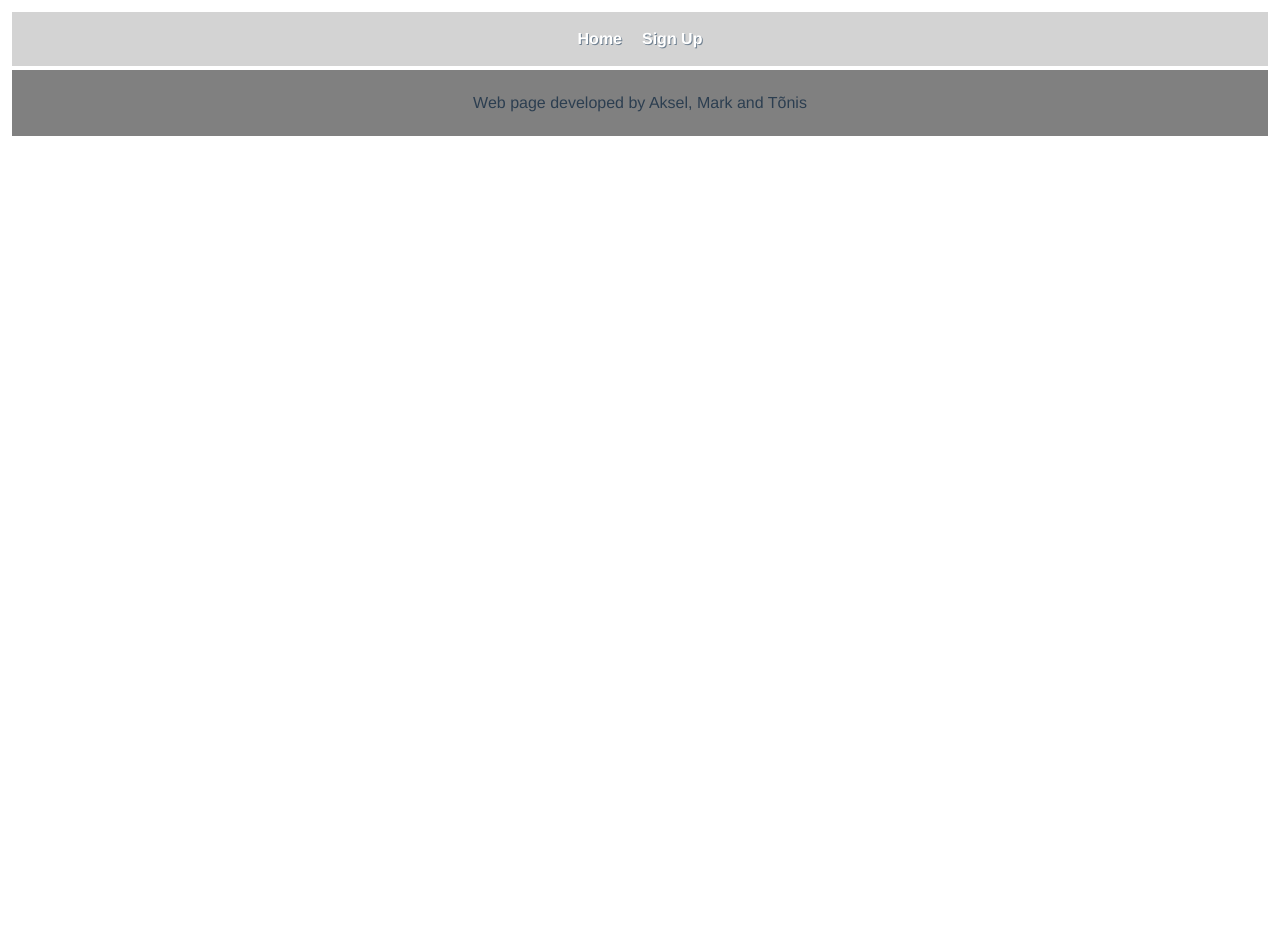
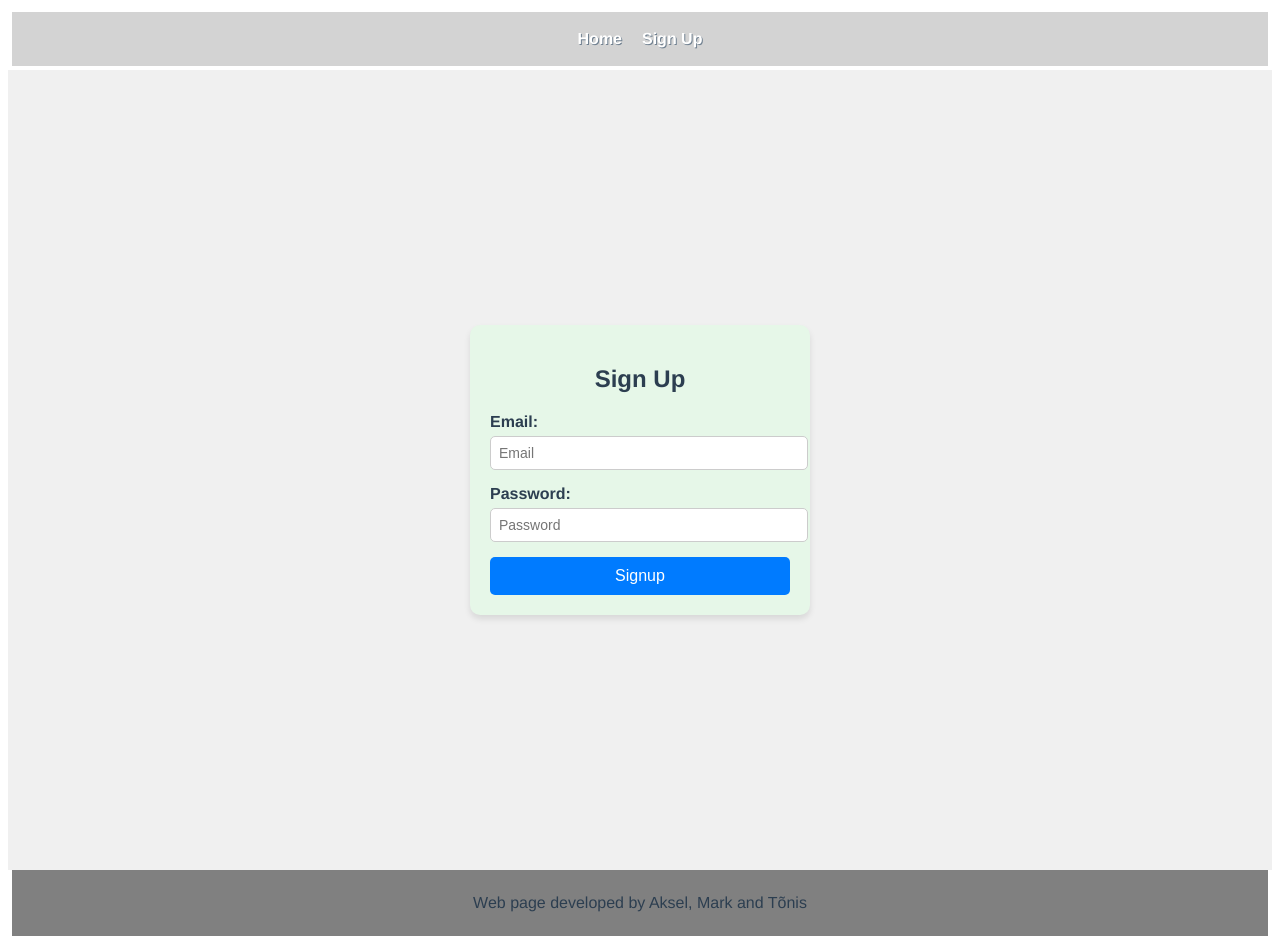
Before and after one commit to TarnMark/WAD2024-Y-Vue, a Vue app: page /#/signup in a window 1280 px wide. Before the commit the page ends 816 px from the top, so only its background shows below. Built offline with nearby package versions, Linux system fonts and the light colour scheme.

Commit message:
Sign up page

```diff
--- a/src/router/index.js
+++ b/src/router/index.js
@@ -1,17 +1,17 @@
 import { createRouter, createWebHashHistory } from "vue-router";
 import HomePage from "../views/HomePage.vue";
-// import ... from "../views/...";
+import SignupPage from "../views/SignupPage.vue";
 
 const routes = [{
         path: "/",
         name: "home",
         component: HomePage,
-    }
-    // {
-    //     path: "/signup",
-    //     name: "signup",
-    //     component: ...,
-    // },
+    },
+    {
+        path: "/signup",
+        name: "signup",
+        component: SignupPage,
+    },
 ];
 
 const router = createRouter({
--- /dev/null
+++ b/src/views/SignupPage.vue
@@ -0,0 +1,159 @@
+<template>
+    <div class="signup-page">
+      <main>
+        <div class="form-container">
+          <h2>Sign Up</h2>
+          <form @submit.prevent="handleSignup">
+            <!-- E-post -->
+            <div class="form-group">
+              <label for="email">Email:</label>
+              <input v-model="email" id="email" type="email" placeholder="Email" required />
+            </div>
+
+            <!-- Parool -->
+            <div class="form-group">
+              <label for="password">Password:</label>
+              <input
+                v-model="password"
+                id="password"
+                type="password"
+                placeholder="Password"
+                @input="validatePassword"
+                required
+              />
+            </div>
+
+            <!-- Veateated -->
+            <div v-if="passwordErrors.length">
+              <p class="error">The password is not valid:</p>
+              <ul>
+                <li v-for="(error, index) in passwordErrors" :key="index" class="error">
+                  {{ error }}
+                </li>
+              </ul>
+            </div>
+
+            <!-- Registreerimise nupp -->
+            <button type="submit" class="signup-button" :disabled="passwordErrors.length > 0">
+              Signup
+            </button>
+          </form>
+        </div>
+      </main>
+    </div>
+  </template>
+
+  <script>
+  export default {
+    data() {
+      return {
+        email: "",
+        password: "",
+        passwordErrors: [],
+      };
+    },
+    methods: {
+      validatePassword() {
+        this.passwordErrors = [];
+        const password = this.password;
+
+        if (password.length < 8 || password.length > 15) {
+          this.passwordErrors.push("Must be 8-15 characters long.");
+        }
+        if (!/[A-Z]/.test(password)) {
+          this.passwordErrors.push("Must include at least one uppercase letter.");
+        }
+        if (!/[a-z].*[a-z]/.test(password)) {
+          this.passwordErrors.push("Must include at least two lowercase letters.");
+        }
+        if (!/\d/.test(password)) {
+          this.passwordErrors.push("Must include at least one numeric value.");
+        }
+        if (!/^([A-Z])/.test(password)) {
+          this.passwordErrors.push("Must start with an uppercase letter.");
+        }
+        if (!/_/.test(password)) {
+          this.passwordErrors.push("Must include the character '_'.");
+        }
+      },
+      handleSignup() {
+        alert(`Signed up with email: ${this.email}`);
+      },
+    },
+  };
+  </script>
+
+  <style scoped>
+  .signup-page {
+    display: flex;
+    justify-content: center;
+    align-items: center;
+    height: 100vh;
+    background-color: #f0f0f0;
+  }
+
+  .form-container {
+    background-color: #e6f7e8;
+    padding: 20px;
+    border-radius: 10px;
+    box-shadow: 0 4px 6px rgba(0, 0, 0, 0.1);
+    text-align: center;
+    width: 300px;
+  }
+
+  h2 {
+    margin-bottom: 20px;
+  }
+
+  .form-group {
+    margin-bottom: 15px;
+    text-align: left;
+  }
+
+  label {
+    display: block;
+    margin-bottom: 5px;
+    font-weight: bold;
+  }
+
+  input {
+    width: 100%;
+    padding: 8px;
+    border: 1px solid #ccc;
+    border-radius: 5px;
+    font-size: 14px;
+  }
+
+  input:focus {
+    border-color: #007bff;
+    outline: none;
+  }
+
+  .error {
+    color: red;
+    font-size: 12px;
+    margin-top: 5px;
+    text-align: left;
+  }
+
+  .signup-button {
+    width: 100%;
+    padding: 10px;
+    background-color: #007bff;
+    color: white;
+    border: none;
+    border-radius: 5px;
+    cursor: pointer;
+    font-size: 16px;
+  }
+
+  .signup-button:disabled {
+    background-color: grey;
+    cursor: not-allowed;
+  }
+
+  ul {
+    padding-left: 20px;
+    text-align: left;
+  }
+  </style>
```
